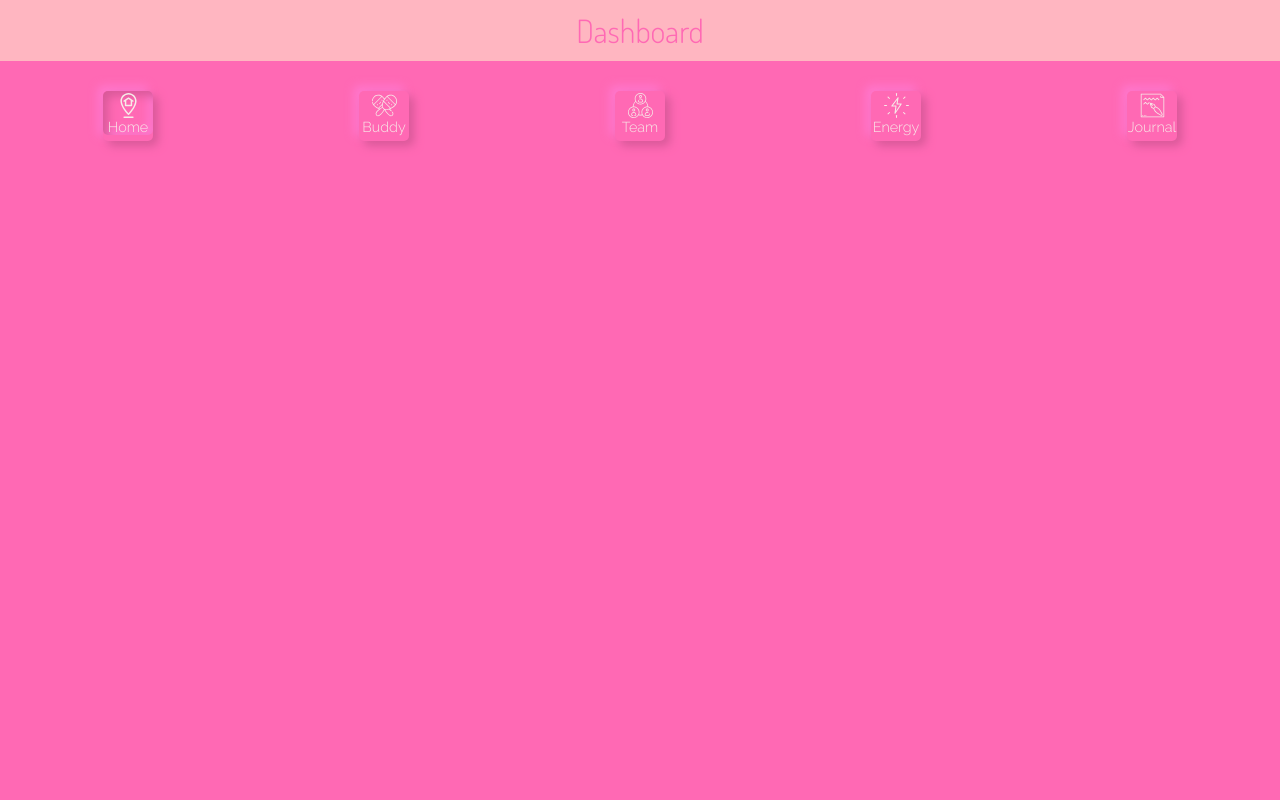
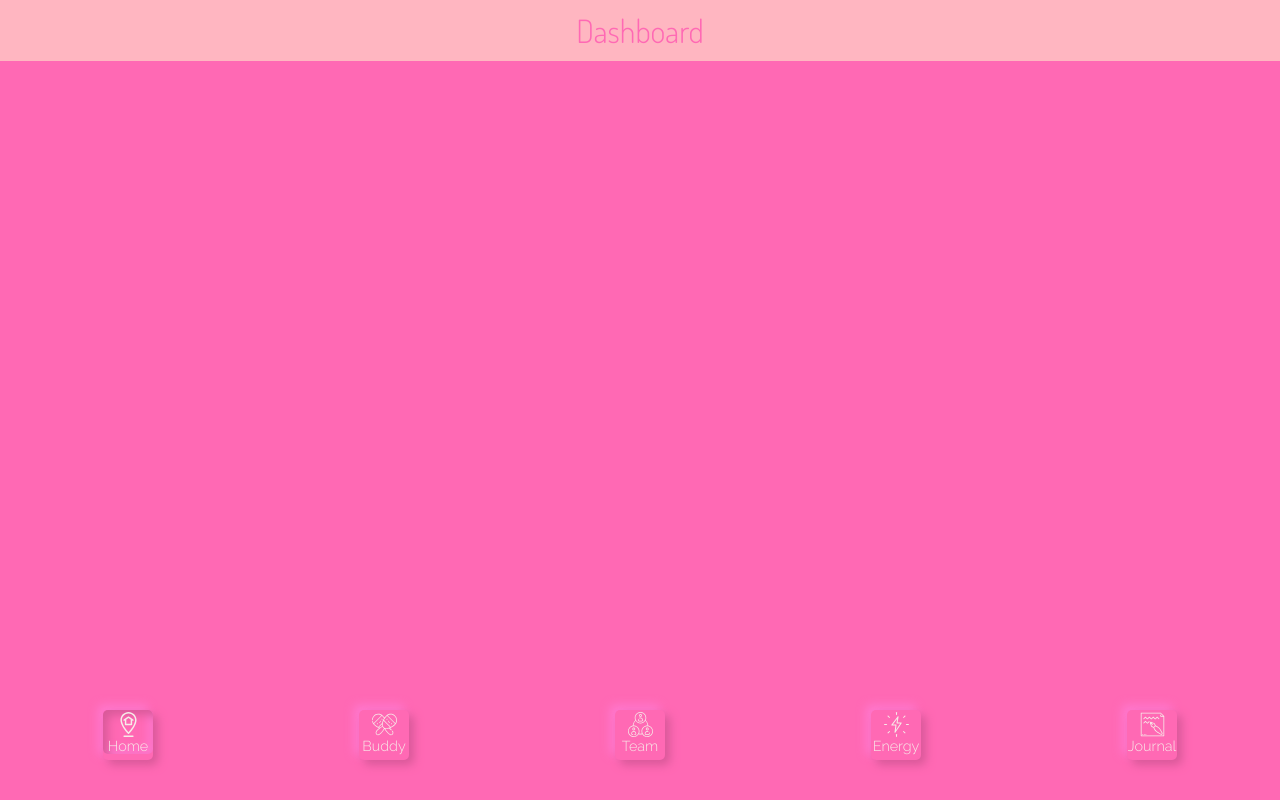
Before and after one commit to miriamhaenle/student-companion-app, a React (Create React App) app: page / in a window 1280 px wide. Built offline with nearby package versions, Linux system fonts and the light colour scheme.

Commit message:
Add scrollable navigation

```diff
--- a/src/components/Button.js
+++ b/src/components/Button.js
@@ -6,7 +6,7 @@ export default function Button({ text }) {
 }
 
 const StyledButton = styled.button`
-  margin: 30px;
+  margin: 10px;
   width: 150px;
   height: 50px;
   color: var(--seashell);
--- a/src/components/EnergyChart.js
+++ b/src/components/EnergyChart.js
@@ -6,7 +6,7 @@ export default function EnergyChart() {
   return (
     <ChartContainer>
       <Chart
-        width={400}
+        width={350}
         height={300}
         chartType="ColumnChart"
         loader={<div>Loading Chart</div>}
--- a/src/components/Navigation.js
+++ b/src/components/Navigation.js
@@ -48,8 +48,11 @@ export default function Navigation() {
 }
 
 const StyledNavigation = styled.nav`
-  margin: 0;
-  padding: 0;
+  position: fixed;
+  z-index: 100;
+  bottom: 10px;
+  left: 0;
+  width: 100%;
 
   ul {
     display: flex;
--- a/src/pages/BuddyPairPage.js
+++ b/src/pages/BuddyPairPage.js
@@ -2,16 +2,26 @@ import React from 'react'
 import Header from '../components/Header'
 import BuddyPair from '../components/BuddyPair'
 import Navigation from '../components/Navigation'
+import styled from 'styled-components'
 
 export default function BuddyPairPage() {
   return (
-    <main>
+    <PageContainer>
       <Header titleText="Buddy Pairs" />
       <BuddyPair buddyOne="Han Solo" buddyTwo="Chewbacca" />
       <BuddyPair buddyOne="Bonnie" buddyTwo="Clyde" />
       <BuddyPair buddyOne="Elwood" buddyTwo="Jake Blues" />
       <BuddyPair buddyOne="Thelma" buddyTwo="Louise" />
       <Navigation />
-    </main>
+    </PageContainer>
   )
 }
+
+const PageContainer = styled.main`
+  overflow: scroll;
+  ::after {
+    display: block;
+    height: 100px;
+    content: '';
+  }
+`
--- a/src/pages/DashboardPage.js
+++ b/src/pages/DashboardPage.js
@@ -1,12 +1,22 @@
 import React from 'react'
 import Header from '../components/Header'
 import Navigation from '../components/Navigation'
+import styled from 'styled-components'
 
 export default function DashboardPage() {
   return (
-    <>
+    <PageContainer>
       <Header titleText="Dashboard" />
       <Navigation />
-    </>
+    </PageContainer>
   )
 }
+
+const PageContainer = styled.main`
+  overflow: scroll;
+  ::after {
+    display: block;
+    height: 100px;
+    content: '';
+  }
+`
--- a/src/pages/EnergyPage.js
+++ b/src/pages/EnergyPage.js
@@ -7,10 +7,24 @@ import EnergyChart from '../components/EnergyChart'
 
 export default function EnergyPage() {
   return (
-    <main>
+    <PageContainer>
       <Header titleText="Energy" />
       <EnergyChart />
+      <Button text="25%" />
+      <Button text="50%" />
+      <Button text="75%" />
+      <Button text="100%" />
+
       <Navigation />
-    </main>
+    </PageContainer>
   )
 }
+
+const PageContainer = styled.main`
+  overflow: scroll;
+  ::after {
+    display: block;
+    height: 100px;
+    content: '';
+  }
+`
--- a/src/pages/JournalPage.js
+++ b/src/pages/JournalPage.js
@@ -2,14 +2,24 @@ import React from 'react'
 import Header from '../components/Header'
 import Navigation from '../components/Navigation'
 import Form from '../components/Form'
+import styled from 'styled-components'
 
 export default function JournalPage() {
   return (
-    <>
+    <PageContainer>
       <Header titleText="Journal Page" />
       <Form />
 
       <Navigation />
-    </>
+    </PageContainer>
   )
 }
+
+const PageContainer = styled.main`
+  overflow: scroll;
+  ::after {
+    display: block;
+    height: 100px;
+    content: '';
+  }
+`
--- a/src/pages/TeamPage.js
+++ b/src/pages/TeamPage.js
@@ -2,6 +2,7 @@ import React from 'react'
 import Header from '../components/Header'
 import Navigation from '../components/Navigation'
 import Team from '../components/Team'
+import styled from 'styled-components'
 
 export default function TeamPage() {
   const teamOne = ['Mariuccia', 'Svenja', 'Franci', 'Miriam']
@@ -9,13 +10,22 @@ export default function TeamPage() {
   const teamThree = ['Dajana', 'Paul', 'Anna', 'Kathrin']
 
   return (
-    <main>
+    <PageContainer>
       <Header titleText="Teams" />
       <Team teamHeadline="Firefighters" teamMembers={teamOne} />
       <Team teamHeadline="DevGirls" teamMembers={teamTwo} />
       <Team teamHeadline="Rainbowhead" teamMembers={teamThree} />
 
       <Navigation />
-    </main>
+    </PageContainer>
   )
 }
+
+const PageContainer = styled.main`
+  overflow: scroll;
+  ::after {
+    display: block;
+    height: 100px;
+    content: '';
+  }
+`
```
